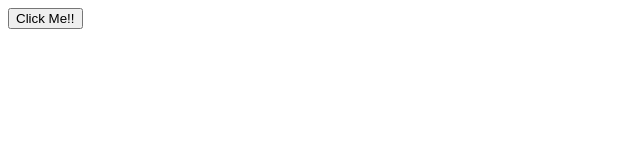
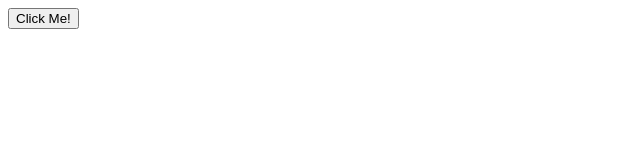
Before and after one commit to HarishGummadi/sap_UI5, a plain HTML site: page index.html in a window 1280 px wide. Shown: the full height of the page, 0-640 px from the left. Drawn offline with Linux system fonts and the light colour scheme.

Commit message:
second push

```diff
--- a/index.html
+++ b/index.html
@@ -1,5 +1,5 @@
 <html>
     <body>
-        <button type="button" onclick="alert('Hello world!')">Click Me!!</button>
+        <button type="button" onclick="alert('Hello world!')">Click Me!</button>
     </body>
 </html>
```
